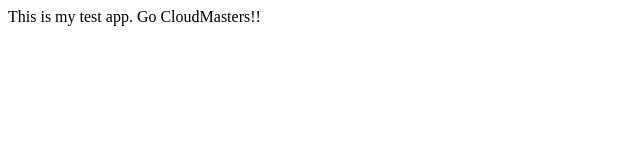
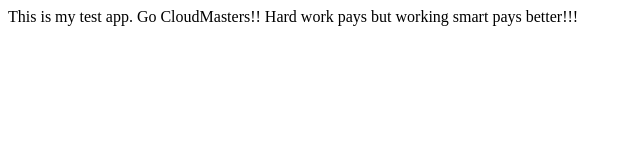
Before and after one commit to CloudMastersInc/myappsample, a plain HTML site: page index.html in a window 1280 px wide. Shown: the whole page, without its empty margins (0-640 px from the left). Drawn offline with Linux system fonts and the light colour scheme.

Commit message:
commit commit

```diff
--- a/index.html
+++ b/index.html
@@ -4,5 +4,6 @@
   </head>
   <body>
     This is my test app. Go CloudMasters!!
+    Hard work pays but working smart pays better!!!
   </body>
 </html>
```
